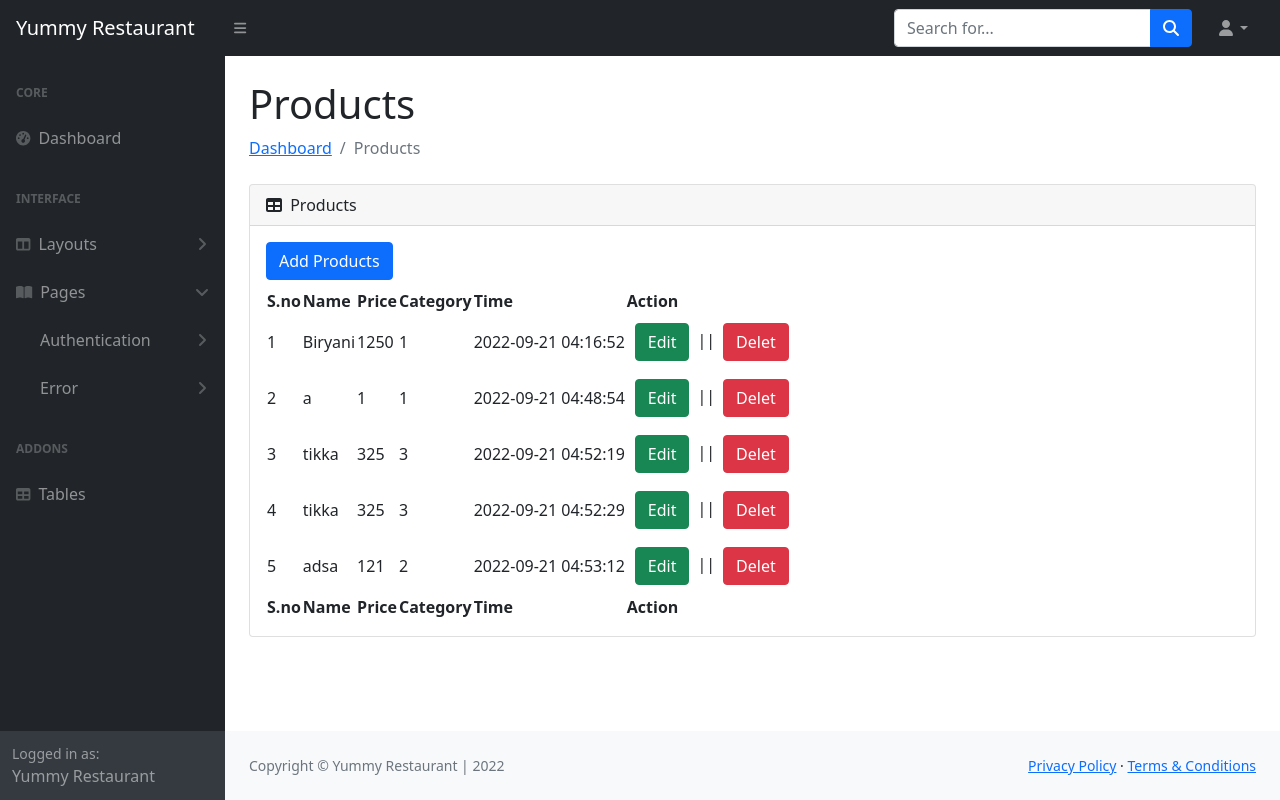
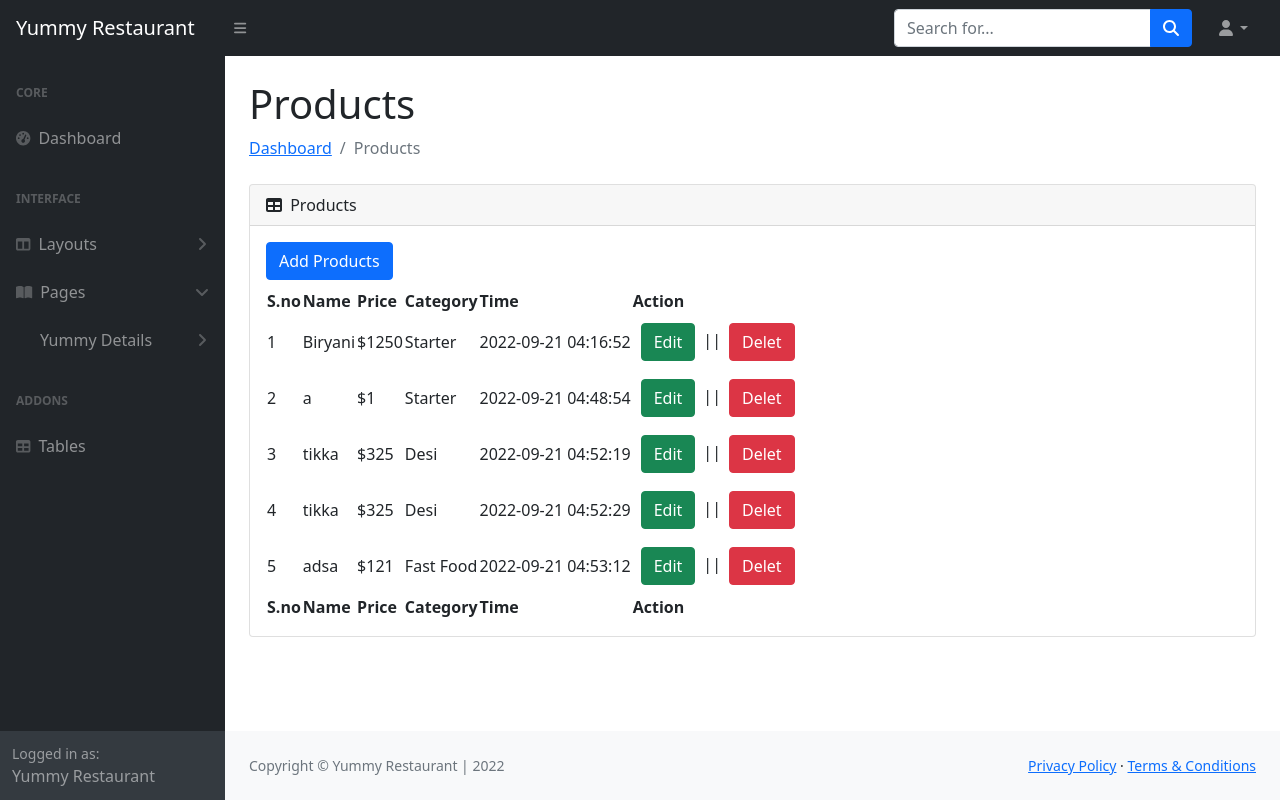
Before and after one commit to Huzaifa9181/restaurant, a PHP site: page /resturant/admin_panel/php/products.php in a window 1280 px wide, after a click on "Pages". Run offline with PHP 8.4, Linux system fonts and the light colour scheme; a user stored in the database is signed in; data comes from the database, SQL or seed files in the repository; some libraries are stand-ins or nearby versions.

Commit message:
All Products Crud

```diff
--- a/admin_panel/php/products.php
+++ b/admin_panel/php/products.php
@@ -89,34 +89,18 @@
                         <div class="collapse" id="collapsePages" aria-labelledby="headingTwo"
                             data-bs-parent="#sidenavAccordion">
                             <nav class="sb-sidenav-menu-nested nav accordion" id="sidenavAccordionPages">
-                                <a class="nav-link collapsed" href="#" data-bs-toggle="collapse"
-                                    data-bs-target="#pagesCollapseAuth" aria-expanded="false"
-                                    aria-controls="pagesCollapseAuth">
-                                    Authentication
-                                    <div class="sb-sidenav-collapse-arrow"><i class="fas fa-angle-down"></i></div>
-                                </a>
-                                <div class="collapse" id="pagesCollapseAuth" aria-labelledby="headingOne"
-                                    data-bs-parent="#sidenavAccordionPages">
-                                    <nav class="sb-sidenav-menu-nested nav">
-                                        <a class="nav-link" href="login.html">Login</a>
-                                        <a class="nav-link" href="register.html">Register</a>
-                                        <a class="nav-link" href="password.html">Forgot Password</a>
-                                    </nav>
-                                </div>
-                                <a class="nav-link collapsed" href="#" data-bs-toggle="collapse"
-                                    data-bs-target="#pagesCollapseError" aria-expanded="false"
-                                    aria-controls="pagesCollapseError">
-                                    Error
-                                    <div class="sb-sidenav-collapse-arrow"><i class="fas fa-angle-down"></i></div>
-                                </a>
-                                <div class="collapse" id="pagesCollapseError" aria-labelledby="headingOne"
-                                    data-bs-parent="#sidenavAccordionPages">
-                                    <nav class="sb-sidenav-menu-nested nav">
-                                        <a class="nav-link" href="401.html">401 Page</a>
-                                        <a class="nav-link" href="404.html">404 Page</a>
-                                        <a class="nav-link" href="500.html">500 Page</a>
-                                    </nav>
-                                </div>
+                                    <a class="nav-link collapsed" href="#" data-bs-toggle="collapse" data-bs-target="#pagesCollapseAuth" aria-expanded="false" aria-controls="pagesCollapseAuth">
+                                        Yummy Details
+                                        <div class="sb-sidenav-collapse-arrow"><i class="fas fa-angle-down"></i></div>
+                                    </a>
+                                    <div class="collapse" id="pagesCollapseAuth" aria-labelledby="headingOne" data-bs-parent="#sidenavAccordionPages">
+                                        <nav class="sb-sidenav-menu-nested nav">
+                                            <a class="nav-link" href="users.php">User Details</a>
+                                            <a class="nav-link" href="../tables.php">Booking Details</a>
+                                            <a class="nav-link" href="products.php">Product Details</a>
+                                            <a class="nav-link" href="category.php">Category Details</a>
+                                        </nav>
+                                    </div>
                             </nav>
                         </div>
                         <div class="sb-sidenav-menu-heading">Addons</div>
@@ -178,12 +162,16 @@
                                         $result = mysqli_query($conn,$sql);
                                         $count = 1;
                                         while($data = mysqli_fetch_assoc($result)){
+                                            $id = $data['cat_id'];
+                                            $c_sql = "SELECT * FROM `category` WHERE id= $id;";
+                                            $c_result = mysqli_query($conn,$c_sql);
+                                            $row = mysqli_fetch_assoc($c_result);
 
                                             echo '<tr>
                                             <td>'.$count.'</td>
                                             <td>' . $data['name'] .'</td>
-                                            <td>' . $data['price'] .'</td>
-                                            <td>' . $data['cat_id'] .'</td>
+                                            <td>$' . $data['price'] .'</td>
+                                            <td>' . $row['cat_name'] .'</td>
                                             <td>' . $data['time'] .'</td>
                                             ';
                                             echo " <td><span><button data-id=".$data['id']." class='btn btn-success my-2 mx-2 edit_btn' data-bs-toggle='modal' data-bs-target='#editModal'>Edit</button>||<a href='?delet=".$data['id']."' class='mx-2 btn btn-danger ' >Delet</a></span></td>
@@ -200,30 +188,6 @@
                 </div>
             </main>
 
-            <!-- Modal -->
-            <div class="modal fade" id="editModal" tabindex="-1" aria-labelledby="editModalLabel" aria-hidden="true">
-                <div class="modal-dialog">
-                    <div class="modal-content">
-                        <div class="modal-header">
-                            <h5 class="modal-title" id="editModalLabel">Edit Category Name</h5>
-                            <button type="button" class="btn-close" data-bs-dismiss="modal" aria-label="Close"></button>
-                        </div>
-                        <div class="modal-body">
-                            <form action="category.php" method="post">
-                                <div class="mb-3">
-                                    <label for="cat_name" class="form-label">Edit Category Name</label>
-                                    <input type="text" required class="form-control" id="cat_name" name="cat_name">
-                                    <input type="hidden" class="form-control" id="hidden_id" name="hidden_id">
-                                </div>
-                                <button type="submit" class="btn btn-primary">Edit</button>
-                            </form>
-                        </div>
-                        <div class="modal-footer">
-                            <button type="button" class="btn btn-secondary" data-bs-dismiss="modal">Close</button>
-                        </div>
-                    </div>
-                </div>
-            </div>
 
             <!-- ADD MODAL -->
             <!-- Modal -->
@@ -270,8 +234,54 @@
                     </div>
                 </div>
             </div>
+            <!-- ADD MODAL -->
 
-            <!-- ADD MODAL -->
+            <!-- Edit Modal -->
+
+            <!-- Modal -->
+            <div class="modal fade" id="editModal" tabindex="-1" aria-labelledby="editModalLabel" aria-hidden="true">
+                <div class="modal-dialog">
+                    <div class="modal-content">
+                        <div class="modal-header">
+                            <h5 class="modal-title" id="editModalLabel">Edit Modal</h5>
+                            <button type="button" class="btn-close" data-bs-dismiss="modal" aria-label="Close"></button>
+                        </div>
+                        <div class="modal-body">
+                            <form method="post" action="products.php">
+                                <div class="mb-3">
+                                    <label for="p_name" class="form-label">Product Name</label>
+                                    <input type="text" class="form-control" name="p_name" id="p_name">
+                                </div>
+                                <div class="mb-3">
+                                    <label for="p_price" class="form-label">Product Price</label>
+                                    <input type="text" class="form-control" name="p_price" id="p_price">
+                                    <input type="hidden" class="form-control" name="hidden_id" id="hidden_id">
+                                </div>
+                                <select class="form-select mb-3" name="category" aria-label="Select Product Category">
+                                    <option selected>Select Product Category</option>
+                                    <?php
+                                        $sql = "SELECT * FROM `category`;";
+                                        $result = mysqli_query($conn,$sql);
+                                        while($data = mysqli_fetch_assoc($result)){
+                                        echo'
+                                        <option value="'.$data['id'].'">'.$data['cat_name'].'</option>
+                                        ';
+                                        }
+                                    ?>
+                                </select>
+
+                                <button type="submit" class="btn btn-primary">Edit</button>
+                            </form>
+                        </div>
+                        <div class="modal-footer">
+                            <button type="button" class="btn btn-secondary" data-bs-dismiss="modal">Close</button>
+                        </div>
+                    </div>
+                </div>
+            </div>
+
+            <!--Edit Modal  -->
+
 
             <footer class="py-4 bg-light mt-auto">
                 <div class="container-fluid px-4">
@@ -295,24 +305,24 @@
     <script>
     $(document).ready(function() {
 
-        function edit(id) {
-            $.ajax({
-                url: "cat_edit_ajax.php",
-                type: "POST",
-                data: {
-                    id: id
-                },
-                success: function(data) {
-                    $("#cat_name").val(data);
-                }
-            })
-        }
+        // function edit(id) {
+        //     $.ajax({
+        //         url: "cat_edit_ajax.php",
+        //         type: "POST",
+        //         data: {
+        //             id: id
+        //         },
+        //         success: function(data) {
+        //             $("#cat_name").val(data);
+        //         }
+        //     })
+        // }
 
         $(".edit_btn").click(function() {
             var id = $(this).data('id');
             $("#hidden_id").val(id);
             // console.log(id);
-            edit(id);
+            // edit(id);
 
         })
 
@@ -343,7 +353,22 @@
 
     if(isset($_GET['delet']) && !empty($_GET['delet'])){
         $id = $_GET['delet'];
-        $sql = "DELETE FROM `category` WHERE `category`.`id` = $id;";
+        $sql = "DELETE FROM `products` WHERE `products`.`id` = $id";
         $result = mysqli_query($conn,$sql);
     }
+
+    if(isset($_POST['p_name']) && !empty($_POST['p_price'])){
+        $id = $_POST['hidden_id'];
+        $name = $_POST['p_name'];
+        $price = $_POST['p_price'];
+        $category = $_POST['category'];
+        // echo "<script>alert('$hidden_id')</script>";
+
+        $e_sql = "UPDATE `products` SET `name` = '$name', `price` = '$price', `cat_id` = '$category' WHERE `products`.`id` = $id; ";
+        if($e_result = mysqli_query($conn,$e_sql)){
+            header("Location: products.php");
+        }else{
+            header("Location: products.php?update=false");
+        }
+    }
 ?>
```
